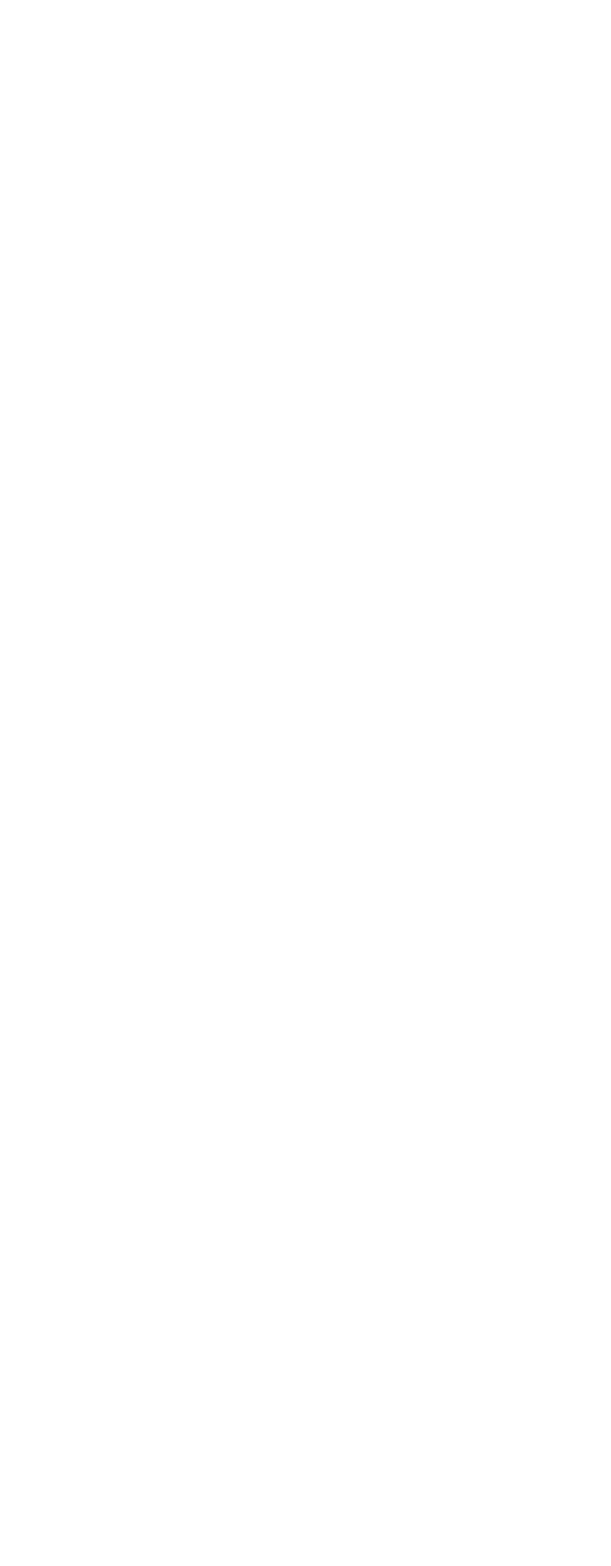
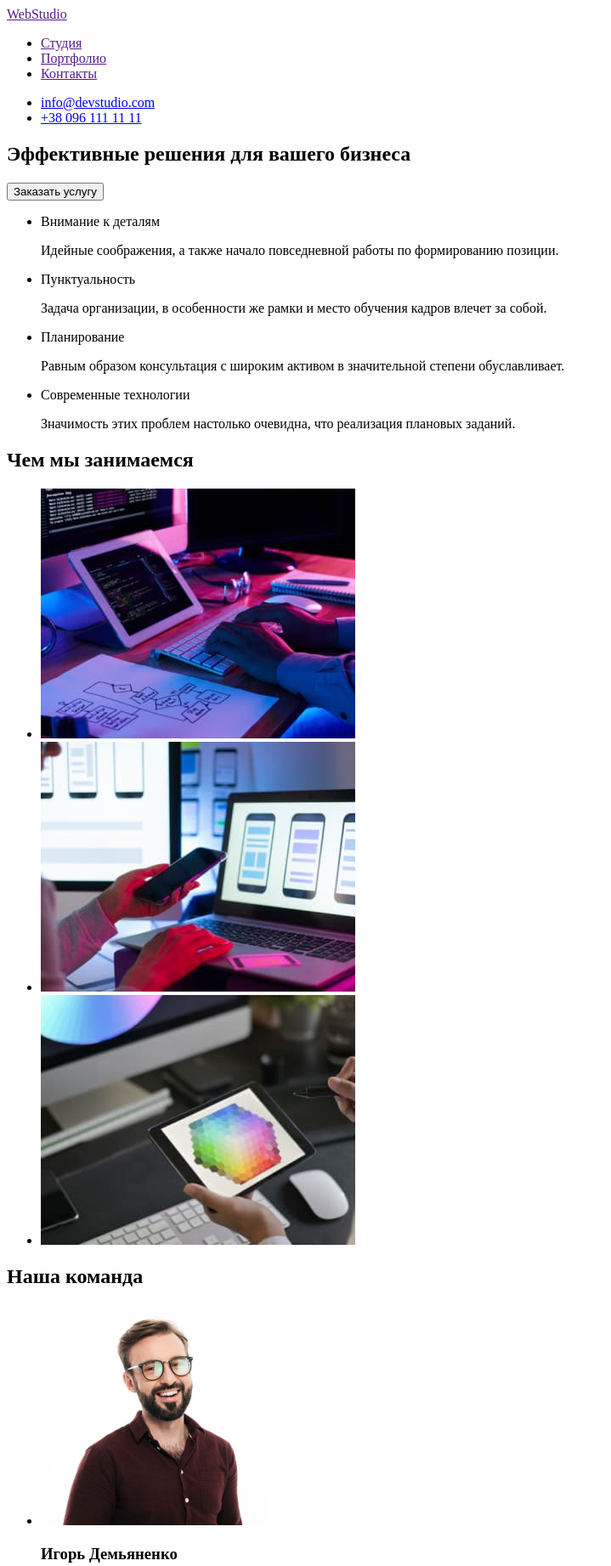
Before and after one commit to Yuliia-Kyivska/goit-markup-hw-01, a plain HTML site: page index.html in a window 1280 px wide. Shown: the top 1843 px of the page at 85% size, without its empty margins (0-719 px from the left). Before the commit the page ends 800 px from the top, so only its background shows below. Drawn offline with Linux system fonts and the light colour scheme.

Commit message:
index created
file needs to be checked

```diff
--- a/index.html
+++ b/index.html
@@ -1,12 +1,173 @@
 <!DOCTYPE html>
 <html lang="en">
-<head>
-  <meta charset="UTF-8">
-  <meta http-equiv="X-UA-Compatible" content="IE=edge">
-  <meta name="viewport" content="width=device-width, initial-scale=1.0">
-  <title>Document</title>
-</head>
-<body>
-<img src="" alt=""/>
-</body>
+  <head>
+    <meta charset="UTF-8" />
+    <meta http-equiv="X-UA-Compatible" content="IE=edge" />
+    <meta name="viewport" content="width=device-width, initial-scale=1.0" />
+    <title>Document</title>
+  </head>
+  <body>
+    <!--шапка сайта-->
+    <header>
+      <nav>
+        <a href=""> WebStudio </a>
+
+        <ul>
+          <li>
+            <a href="">Студия</a>
+          </li>
+          <li>
+            <a href="">Портфолио</a>
+          </li>
+          <li>
+            <a href="">Контакты</a>
+          </li>
+        </ul>
+      </nav>
+
+      <ul>
+        <li>
+          <a href="mailto:info@devstudio.com">info@devstudio.com</a>
+        </li>
+        <li>
+          <a href="tel:+380961111111">+38 096 111 11 11</a>
+        </li>
+      </ul>
+    </header>
+
+    <main>
+      <!--герой-->
+      <section>
+        <h1>Эффективные решения для вашего бизнеса</h1>
+        <button type="button">Заказать услугу</button>
+      </section>
+
+      <!-- Особенности-->
+      <section>
+        <ul>
+          <li>
+            <div>
+              <div>Внимание к деталям</div>
+              <p>
+                Идейные соображения, а также начало повседневной работы по
+                формированию позиции.
+              </p>
+            </div>
+          </li>
+
+          <li>
+            <div>
+              <div>Пунктуальность</div>
+              <p>
+                Задача организации, в особенности же рамки и место обучения
+                кадров влечет за собой.
+              </p>
+            </div>
+          </li>
+
+          <li>
+            <div>
+              <div>Планирование</div>
+              <p>
+                Равным образом консультация с широким активом в значительной
+                степени обуславливает.
+              </p>
+            </div>
+          </li>
+
+          <li>
+            <div>
+              <div>Современные технологии</div>
+              <p>
+                Значимость этих проблем настолько очевидна, что реализация
+                плановых заданий.
+              </p>
+            </div>
+          </li>
+        </ul>
+      </section>
+      <!--Чем мы занимаемся-->
+      <section>
+        <h2>Чем мы занимаемся</h2>
+        <ul>
+          <li>
+            <img
+              src="./images/create-websites.jpg"
+              width="370"
+              alt="create websites"
+            />
+          </li>
+          <li>
+            <img
+              src="./images/create-mobile-applications.jpg"
+              width="370"
+              alt="create mobile applications"
+            />
+          </li>
+          <li>
+            <img
+              src="./images/create-web-designs.jpg"
+              width="370"
+              alt="create web designs"
+            />
+          </li>
+        </ul>
+      </section>
+
+      <section>
+        <h2>Наша команда</h2>
+        <ul>
+          <li>
+            <img
+              src="/images/product-designer.jpg"
+              width="270"
+              alt="product designer"
+            />
+            <h3>Игорь Демьяненко</h3>
+            <p>Product Designer</p>
+          </li>
+
+          <li>
+            <img
+              src="/images/frontend.jpg"
+              width="270"
+              alt="frontend developer"
+            />
+            <h3>Ольга Репина</h3>
+            <p>Frontend Developer</p>
+          </li>
+
+          <li>
+            <img src="/images/marketing.jpg" width="270" alt="marketing" />
+            <h3>Николай Тарасов</h3>
+            <p>Marketing</p>
+          </li>
+
+          <li>
+            <img src="/images/ul-designer.jpg" width="270" alt="ul designer" />
+            <h3>Михаил Ермаков</h3>
+            <p>UI Designer</p>
+          </li>
+        </ul>
+      </section>
+    </main>
+
+    <footer>
+      <a href="">WebStudio</a>
+      <address>
+        <ul>
+          <li>
+            <a
+              href="https://goo.gl/maps/6LCePJ9uV5C26gQX8"
+              target="_blank"
+              rel="noreferrer noopener"
+              >Kyiv, Lesia Ukrainka Ave, 26
+              </a>
+          </li>
+          <li><a href="mailto:info@example.com">info@example.com</a></li>
+          <li><a href="tel:+380991111111">+38 099 111 11 11</a></li>
+        </ul>
+      </address>
+    </footer>
+  </body>
 </html>
```
Also changed, not shown: images/create-mobile-applications.jpg (added), images/create-web-designs.jpg (added), images/create-websites.jpg (added), images/frontend.jpg (added), images/marketing.jpg (added), images/product-designer.jpg (added), images/ul-designer.jpg (added).
